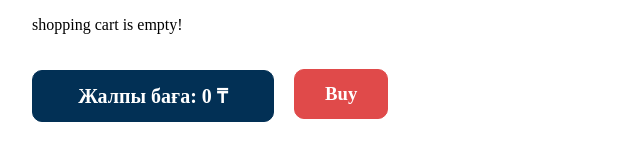
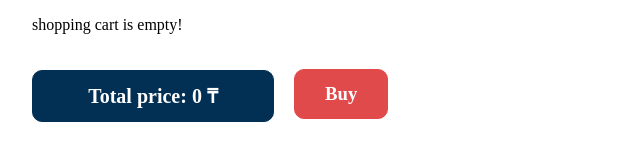
Before and after one commit to Altynbek-2008/fyyy, a plain HTML site: page cart.html in a window 1280 px wide. Shown: the part 165-329 px from the top of the page, 63-703 px from the left. Drawn offline with Linux system fonts and the light colour scheme.

Commit message:
Update cart.html

```diff
--- a/cart.html
+++ b/cart.html
@@ -467,7 +467,7 @@ width: auto;
 
       if (cart.length === 0) {
         container.innerHTML = '<p>shopping cart is empty!</p>';
-        document.getElementById('total-price').textContent = 'Жалпы баға: 0 ₸';
+        document.getElementById('total-price').textContent = 'Total price: 0 ₸';
         return;
       }
 
```
